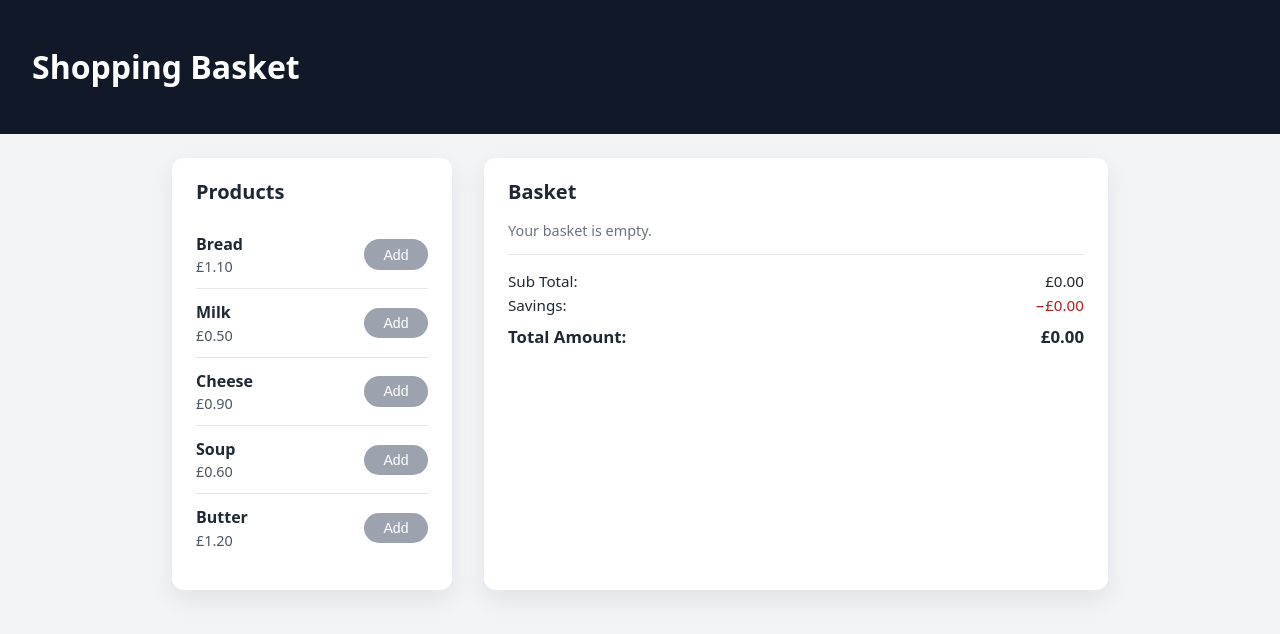
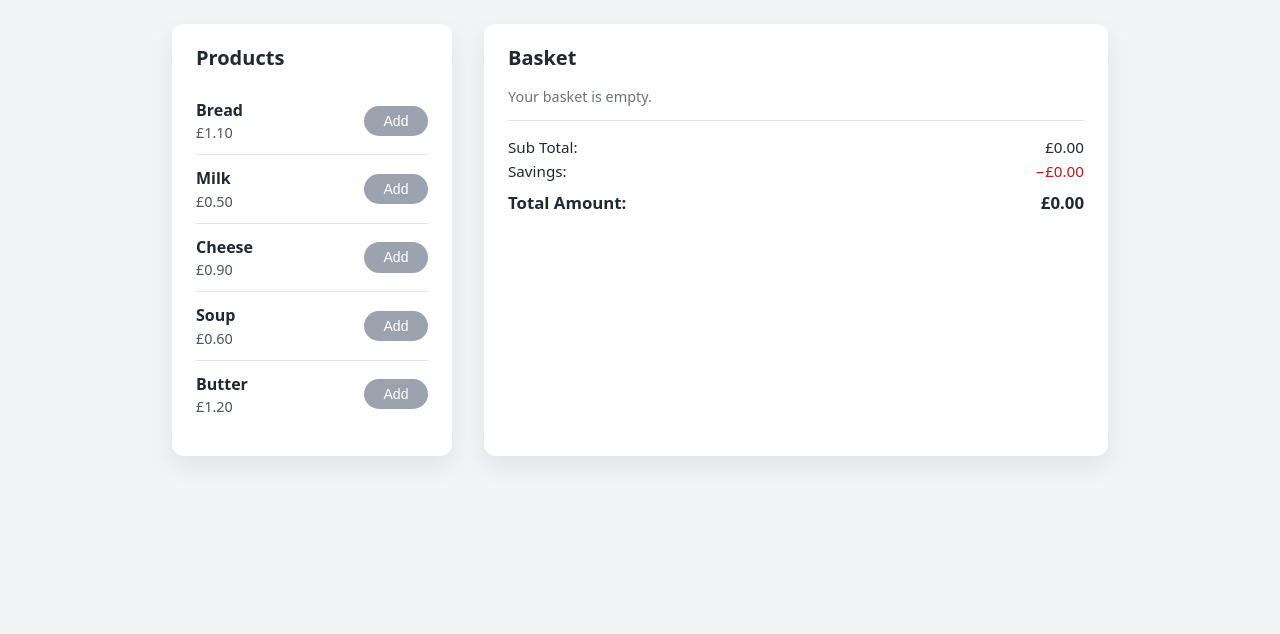
Before and after one commit to REDDIRANI1/React_Assignment, a React (Create React App) app in the folder React_Assignment/shopping-app-ui/: page / in a window 1280 px wide. Shown: the top 634 px of the page. Built offline with nearby package versions, Linux system fonts and the light colour scheme.

Commit message:
style: remove header to match reference layout
Made-with: Cursor

```diff
--- a/React_Assignment/shopping-app-ui/src/App.tsx
+++ b/React_Assignment/shopping-app-ui/src/App.tsx
@@ -16,9 +16,6 @@ const App: React.FC = () => {
 
   return (
     <div className="app">
-      <header className="app-header">
-        <h1>Shopping Basket</h1>
-      </header>
       <main className="app-main">
         <section className="panel panel-left">
           <h2>Products</h2>
--- a/React_Assignment/shopping-app-ui/src/index.css
+++ b/React_Assignment/shopping-app-ui/src/index.css
@@ -16,9 +16,7 @@ body {
 }
 
 .app-header {
-  padding: 1.5rem 2rem;
-  background: #111827;
-  color: white;
+  display: none;
 }
 
 .app-main {
```
Also changed, not shown: 11 other files (tests, documents, lock files or other folders).
